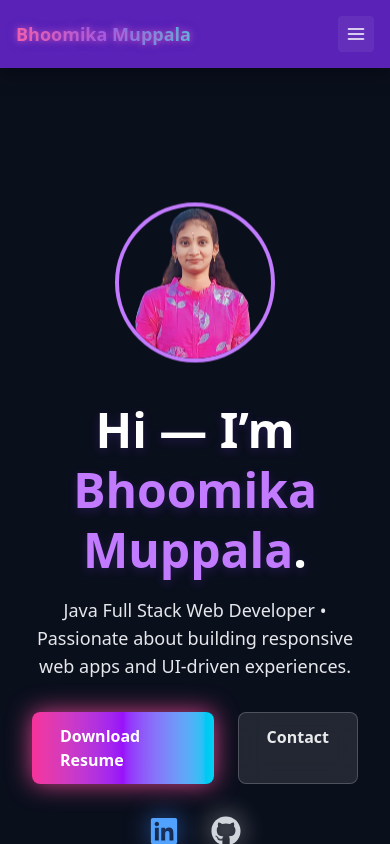
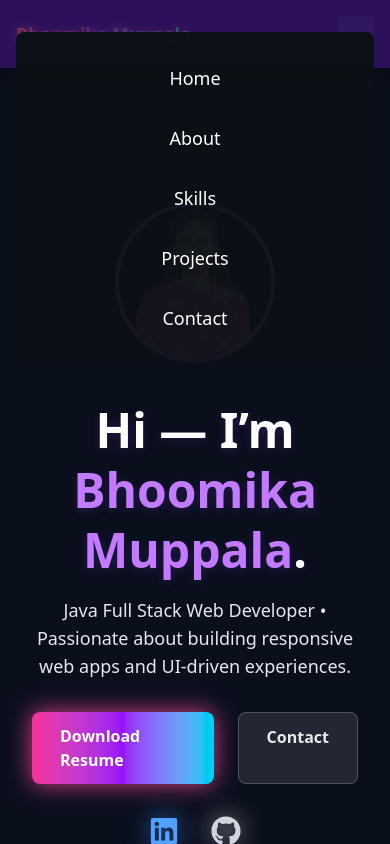
Before and after one commit to bhoomika-muppala/FUTURE_FS_01, a React (Vite) app: page / in a window 390 px wide. Both pictures are taken after a click on the button "menu". Shown: the top 844 px of the page. Built offline with nearby package versions, Linux system fonts and the light colour scheme.

Commit message:
fix(header): add mobile hamburger toggle and overlay

```diff
--- a/src/components/Header.jsx
+++ b/src/components/Header.jsx
@@ -3,6 +3,7 @@ import React, { useEffect, useState } from "react";
 
 export default function Header() {
   const [scrolled, setScrolled] = useState(false);
+  const [open, setOpen] = useState(false); // <-- mobile menu state
 
   useEffect(() => {
     function onScroll() {
@@ -20,8 +21,7 @@ export default function Header() {
     WebkitTextFillColor: "transparent",
     backgroundClip: "text",
     color: "transparent",
-    textShadow:
-      "0 0 6px rgba(255,99,165,0.55), 0 0 12px rgba(139,92,246,0.45)",
+    textShadow: "0 0 6px rgba(255,99,165,0.55), 0 0 12px rgba(139,92,246,0.45)",
     transition: "text-shadow .35s ease, transform .18s ease"
   };
 
@@ -68,13 +68,61 @@ export default function Header() {
           </a>
         </nav>
 
-        {/* Mobile hamburger (placeholder) */}
+        {/* Mobile hamburger */}
         <div className="md:hidden">
-          <button aria-label="menu" className="p-2 rounded bg-white/6 hover:bg-white/10">
+          <button
+            aria-label="menu"
+            aria-expanded={open}
+            onClick={() => setOpen((s) => !s)}
+            className="p-2 rounded bg-white/6 hover:bg-white/10"
+            type="button"
+          >
             <svg width="20" height="20" viewBox="0 0 24 24" fill="none" stroke="#fff" strokeWidth="2">
-              <path d="M3 6h18M3 12h18M3 18h18" strokeLinecap="round" strokeLinejoin="round"/>
+              <path
+                className={`transition-transform duration-200 ${open ? "transform rotate-45 translate-y-0.5" : ""}`}
+                d="M3 6h18M3 12h18M3 18h18"
+                strokeLinecap="round"
+                strokeLinejoin="round"
+              />
             </svg>
           </button>
+        </div>
+      </div>
+
+      {/* Mobile menu overlay */}
+      <div
+        className={`md:hidden fixed inset-0 z-40 transition-opacity duration-200 ${
+          open ? "pointer-events-auto opacity-100" : "pointer-events-none opacity-0"
+        }`}
+        onClick={() => setOpen(false)} // clicking backdrop closes
+      >
+        {/* Backdrop */}
+        <div className="absolute inset-0 bg-black/50" />
+
+        {/* Centered menu panel */}
+        <div
+          className="relative container mx-auto px-6 py-8 flex justify-center"
+          onClick={(e) => e.stopPropagation()} // avoid closing when interacting inside panel
+        >
+          <div className="w-full max-w-sm bg-[#0b1116]/95 backdrop-blur rounded-lg p-6 shadow-neon">
+            <nav className="flex flex-col gap-4 text-center">
+              <a href="#home" onClick={() => setOpen(false)} className="block py-2 text-lg">
+                Home
+              </a>
+              <a href="#about" onClick={() => setOpen(false)} className="block py-2 text-lg">
+                About
+              </a>
+              <a href="#skills" onClick={() => setOpen(false)} className="block py-2 text-lg">
+                Skills
+              </a>
+              <a href="#projects" onClick={() => setOpen(false)} className="block py-2 text-lg">
+                Projects
+              </a>
+              <a href="#contact" onClick={() => setOpen(false)} className="block py-2 text-lg">
+                Contact
+              </a>
+            </nav>
+          </div>
         </div>
       </div>
     </header>
```
